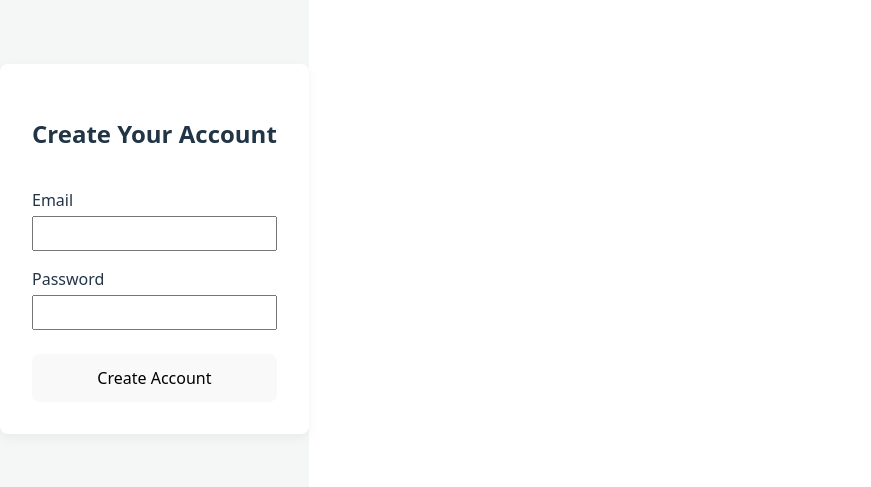
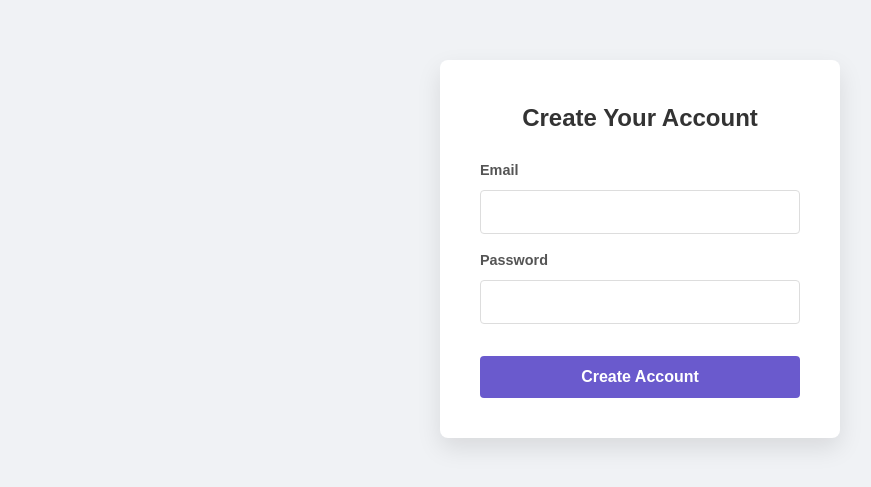
Before and after one commit to AshwinJ127/script-shelf, a React (Vite) app in the folder client/: page / in a window 1280 px wide. Shown: the part 151-638 px from the top of the page, without its empty margins (0-871 px from the left). Built offline with nearby package versions, Linux system fonts and the light colour scheme.

Commit message:
Better styling on Registration page

```diff
--- a/client/package.json
+++ b/client/package.json
@@ -10,6 +10,7 @@
     "preview": "vite preview"
   },
   "dependencies": {
+    "axios": "^1.13.0",
     "react": "^19.1.1",
     "react-dom": "^19.1.1"
   },
--- a/client/src/pages/Register.jsx
+++ b/client/src/pages/Register.jsx
@@ -1,10 +1,7 @@
-// client/src/pages/Register.jsx
-
 import { useState } from 'react';
 import axios from 'axios';
 
-// The Register component is now in its own file
-function Register() {
+function Register({ onRegisterSuccess }) {
   const [email, setEmail] = useState('');
   const [password, setPassword] = useState('');
   const [message, setMessage] = useState('');
@@ -25,10 +22,26 @@ function Register() {
       setEmail('');
       setPassword('');
 
+      // Call the onRegisterSuccess prop to update App state
+      // We'll add a small delay so the user can see the success message
+      setTimeout(() => {
+        if(onRegisterSuccess) {
+          onRegisterSuccess();
+        }
+      }, 1500);
+
     } catch (err) {
-      console.error('Registration error:', err.response.data);
-      setMessage(`Error: ${err.response.data.msg || 'Registration failed'}`);
+      console.error('Registration error:', err.response?.data);
+      setMessage(`Error: ${err.response?.data?.msg || 'Registration failed'}`);
     }
+  };
+
+  // Conditional styles for the message
+  const messageStyle = {
+    marginTop: '1rem',
+    textAlign: 'center',
+    fontSize: '0.9rem',
+    color: message.startsWith('Error') ? '#d93025' : '#1a73e8',
   };
 
   return (
@@ -38,7 +51,9 @@ function Register() {
         alignItems: 'center',
         justifyContent: 'center',
         height: '100vh',
-        backgroundColor: '#f4f7f6',
+        width: '100vw',
+        backgroundColor: '#f0f2f5',
+        fontFamily: 'Arial, sans-serif',
       }}
     >
       <form
@@ -46,14 +61,21 @@ function Register() {
         style={{
           display: 'flex',
           flexDirection: 'column',
-          padding: '2rem',
+          padding: '2.5rem',
           backgroundColor: 'white',
           borderRadius: '8px',
-          boxShadow: '0 4px 12px rgba(0,0,0,0.05)',
+          boxShadow: '0 10px 25px rgba(0,0,0,0.1)',
+          minWidth: '350px',
+          maxWidth: '400px',
+          width: '100%',
+          boxSizing: 'border-box',
         }}
       >
-        <h2>Create Your Account</h2>
-        <label htmlFor="email" style={{ marginTop: '1rem' }}>
+        <h2 style={{ textAlign: 'center', color: '#333', margin: '0 0 1.5rem 0' }}>
+          Create Your Account
+        </h2>
+
+        <label htmlFor="email" style={{ marginBottom: '0.5rem', fontSize: '0.9rem', fontWeight: '600', color: '#555' }}>
           Email
         </label>
         <input
@@ -62,10 +84,17 @@ function Register() {
           value={email}
           onChange={(e) => setEmail(e.target.value)}
           required
-          style={{ padding: '0.5rem', marginTop: '0.25rem' }}
+          style={{
+            padding: '12px',
+            fontSize: '1rem',
+            border: '1px solid #ddd',
+            borderRadius: '4px',
+            boxSizing: 'border-box',
+            width: '100%',
+          }}
         />
 
-        <label htmlFor="password" style={{ marginTop: '1rem' }}>
+        <label htmlFor="password" style={{ marginTop: '1rem', marginBottom: '0.5rem', fontSize: '0.9rem', fontWeight: '600', color: '#555' }}>
           Password
         </label>
         <input
@@ -75,18 +104,35 @@ function Register() {
           onChange={(e) => setPassword(e.target.value)}
           required
           minLength="6"
-          style={{ padding: '0.5rem', marginTop: '0.25rem' }}
+          style={{
+            padding: '12px',
+            fontSize: '1rem',
+            border: '1px solid #ddd',
+            borderRadius: '4px',
+            boxSizing: 'border-box',
+            width: '100%',
+          }}
         />
 
         <button
           type="submit"
-          style={{ marginTop: '1.5rem', padding: '0.75rem', cursor: 'pointer' }}
+          style={{
+            marginTop: '2rem',
+            padding: '12px',
+            border: 'none',
+            borderRadius: '4px',
+            backgroundColor: '#6a5acd', // A nice purple
+            color: 'white',
+            fontSize: '1rem',
+            fontWeight: 'bold',
+            cursor: 'pointer',
+          }}
         >
           Create Account
         </button>
 
         {message && (
-          <p style={{ marginTop: '1rem', textAlign: 'center' }}>{message}</p>
+          <p style={messageStyle}>{message}</p>
         )}
       </form>
     </div>
```
Also changed, not shown: 1 other file (tests, documents, lock files or other folders).
